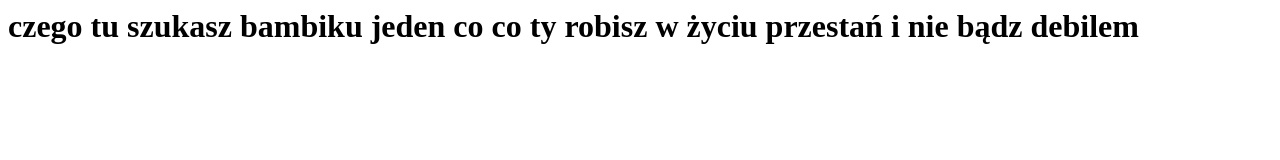
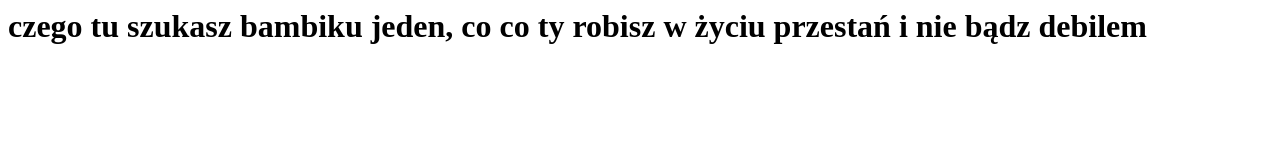
Before and after one commit to szkola382nrwarsawa/bambik, a plain HTML site: page index.html in a window 1280 px wide. Drawn offline with Linux system fonts and the light colour scheme.

Commit message:
Update index.html

```diff
--- a/index.html
+++ b/index.html
@@ -3,7 +3,7 @@
   </head>
   <body>
   <div>
-  <h1>czego tu szukasz bambiku jeden co co ty robisz w życiu przestań i nie bądz debilem</h1>
+  <h1>czego tu szukasz bambiku jeden, co co ty robisz w życiu przestań i nie bądz debilem</h1>
   </div>
   </body>
 </html>
```
